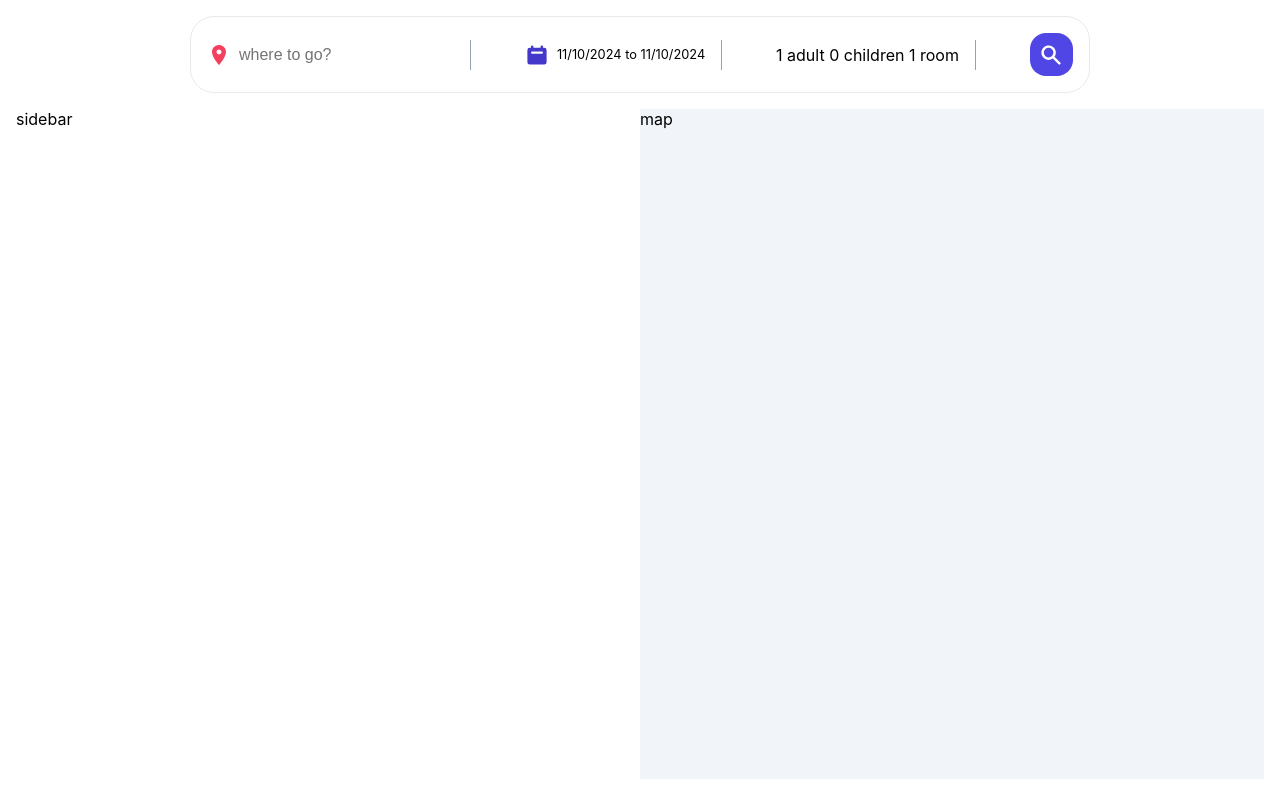
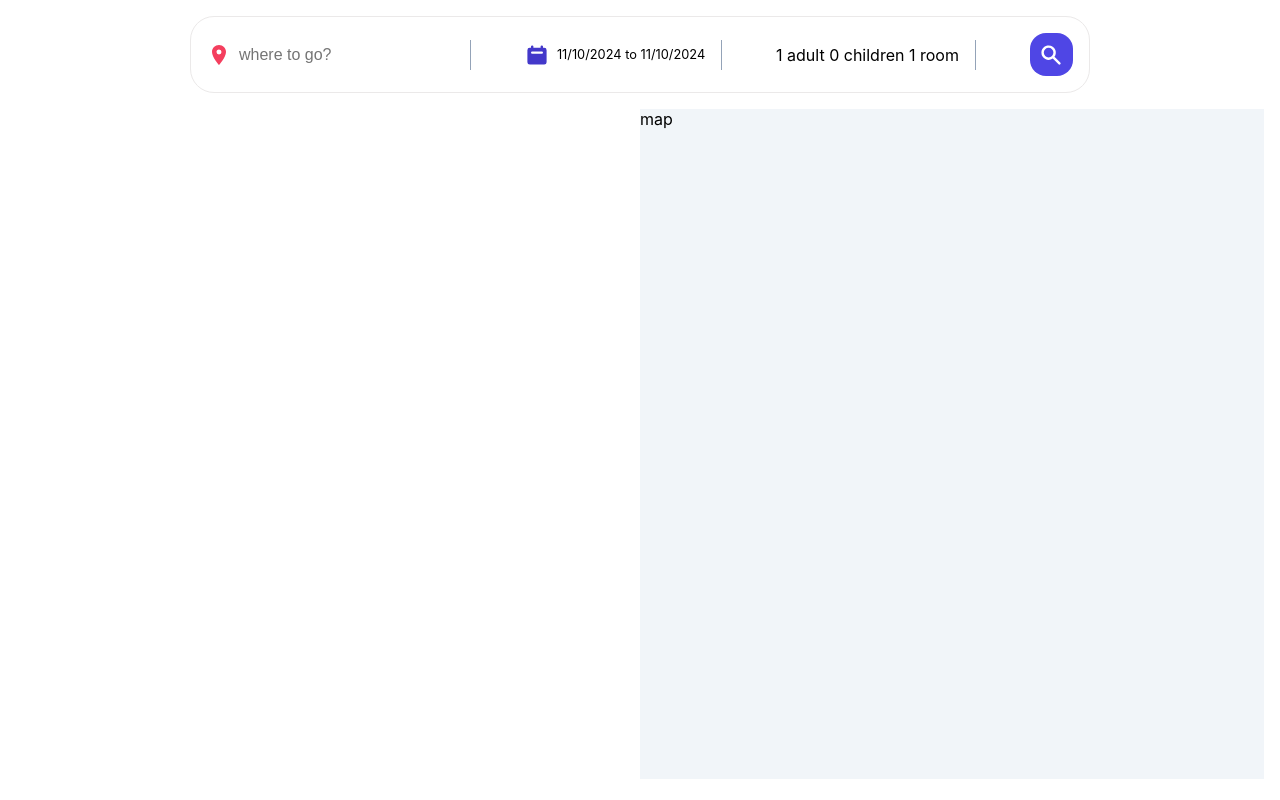
Before and after one commit to amirhdd82/Booking-Hotel, a React (Vite) app: page /hotels in a window 1280 px wide. Built offline with nearby package versions, Linux system fonts and the light colour scheme.

Commit message:
add Hotels compo

```diff
--- a/src/commponents/AppLayout/AppLayout.jsx
+++ b/src/commponents/AppLayout/AppLayout.jsx
@@ -1,12 +1,15 @@
-import React from 'react'
+import React from "react";
+import { Outlet } from "react-router-dom";
 
 function AppLayout() {
   return (
-    <div className='appLayout'>
-      <div className="sidebar">sidebar</div>
+    <div className="appLayout">
+      <div className="sidebar">
+        <Outlet />
+      </div>
       <div className="mapContainer">map</div>
     </div>
-  )
+  );
 }
 
-export default AppLayout
+export default AppLayout;
```
Also changed, not shown: src/commponents/Hotels/Hotels.jsx (added).
